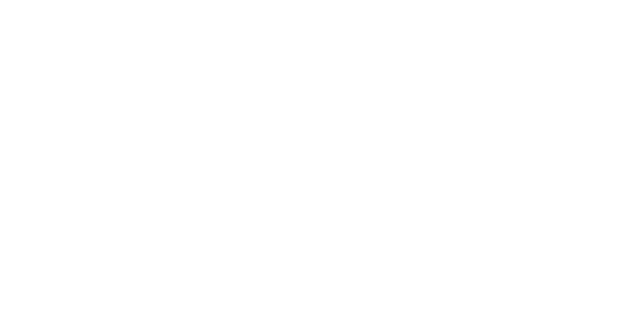
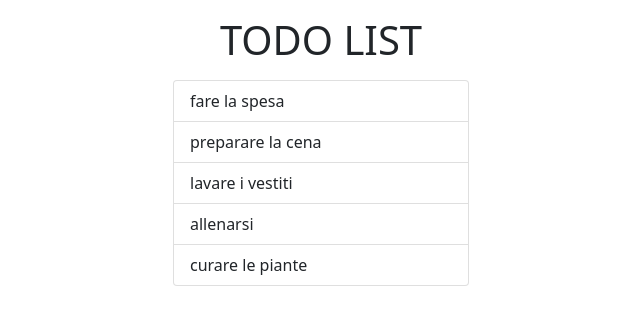
Before and after one commit to claudiuhuhulia/vue-todolist, a plain HTML site: page index.html in a window 1280 px wide. Shown: the whole page, without its empty margins (319-959 px from the left). Drawn offline with nearby package versions, Linux system fonts and the light colour scheme.

Commit message:
added dynamic list item

```diff
--- a/index.html
+++ b/index.html
@@ -10,8 +10,20 @@
     <script src="https://unpkg.com/vue@3/dist/vue.global.js"></script>
     <!-- MAIN JS -->
     <script defer src="main.js"></script>
+    <!-- STYLE CSS -->
+    <link rel="stylesheet" href="style.css">
 </head>
 <body>
+    <div id="root">
+        <header>
+           <h1 class="text-center my-3">TODO LIST</h1>
+        </header>
+        <div class="container w-25">
+        <ul class="list-group">
+            <li v-for="task in tasks" class="list-group-item">{{task.text}}</li>
+          </ul>
+        </div>
+    </div>
 
 </body>
 </html>
--- a/main.js
+++ b/main.js
@@ -0,0 +1,36 @@
+/* ISTANZA */
+const app = Vue.createApp({
+    data(){
+        return{
+             tasks :[{
+            text: 'fare la spesa',
+            done: false
+            },
+            {
+            text: 'preparare la cena',
+            done: false
+            },
+            {
+            text: 'lavare i vestiti',
+            done: false
+            },
+            {
+            text: 'allenarsi',
+            done: false
+            },
+            {
+            text: 'curare le piante',
+            done: false
+            }]
+
+        }
+    },
+
+    methods:{
+
+    }
+})
+
+/* MONTO NEL DOM */
+
+app.mount('#root');
```
Also changed, not shown: style.css (added), 1 other file.
